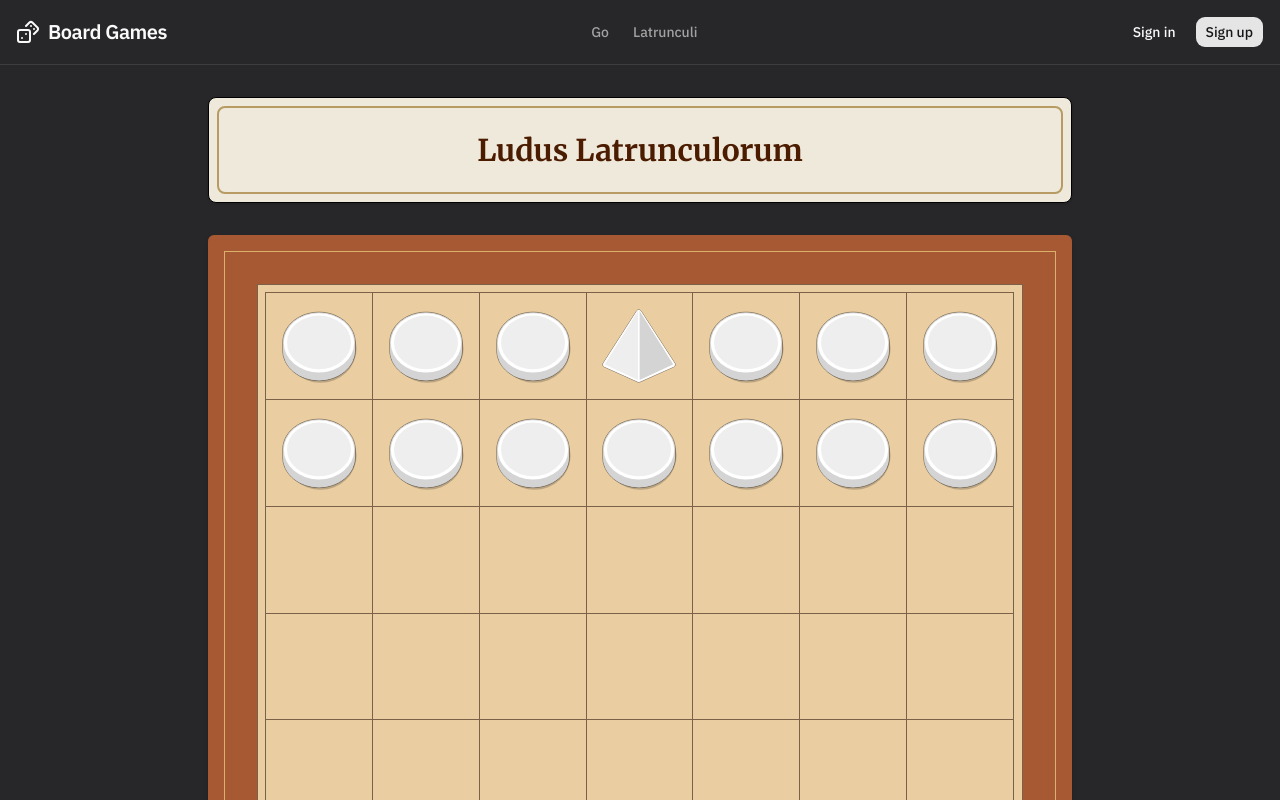
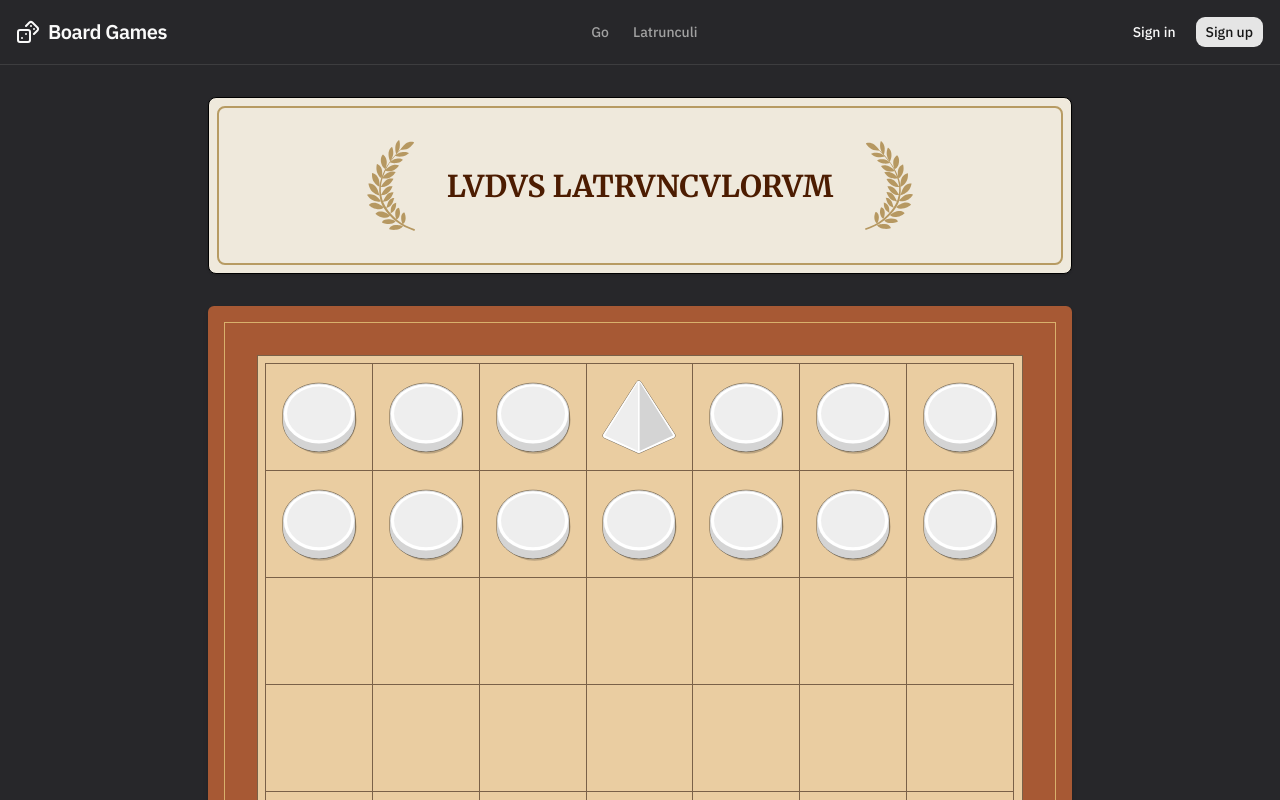
Before and after one commit to denys-suhachenko/board-games, a Next.js app: page /games/latrunculi in a window 1280 px wide. Shown: the top 800 px of the page. Built offline with nearby package versions, Linux system fonts and the light colour scheme.

Commit message:
updated latrunculi page title

```diff
--- a/app/games/go/page.tsx
+++ b/app/games/go/page.tsx
@@ -4,8 +4,9 @@ export default function GoPage() {
   return (
     <div className="mx-auto w-full max-w-4xl px-6 py-8 md:px-4 md:py-8">
       <div className="mb-8 rounded-md border border-black bg-[#EFE9DC] p-2 shadow-sm">
-        <div className="rounded-md border-2 border-[#B79B63] bg-[#EFE9DC] p-6">
-          <h1 className="text-center font-serif text-3xl font-semibold text-[#4C1C01]">
+        <div className="rounded-md border-2 border-gray-400 bg-[#EFE9DC] p-6">
+          <h1 className="text-center font-serif text-xl font-semibold text-gray-900 md:text-2xl lg:text-3xl">
+            {/* <h1 className="text-center font-serif text-3xl font-semibold text-[#4C1C01]"> */}
             Go (围棋/圍棋)
           </h1>
         </div>
--- a/app/games/latrunculi/page.tsx
+++ b/app/games/latrunculi/page.tsx
@@ -1,13 +1,38 @@
+import Image from 'next/image';
+
+import LaurelWreathLeft from '@/public/laurel_wreath_left.svg';
+import LaurelWreathRight from '@/public/laurel_wreath_right.svg';
+
 import { LatrunculiGameBoard } from '@/components/latrunculi_game/ui';
 
 export default function LatrunculiPage() {
   return (
     <div className="mx-auto w-full max-w-4xl px-6 py-8 md:px-4 md:py-8">
-      <div className="mb-8 rounded-md border border-black bg-[#EFE9DC] p-2 shadow-sm">
-        <div className="rounded-md border-2 border-[#B79B63] bg-[#EFE9DC] p-6">
-          <h1 className="text-center font-serif text-3xl font-semibold text-[#4C1C01]">
-            Ludus Latrunculorum
-          </h1>
+      <div className="mb-8 w-full rounded-md border border-black bg-[#EFE9DC] p-2 shadow-sm">
+        <div className="flex w-full items-center justify-center rounded-md border-2 border-[#B79B63] bg-[#EFE9DC] p-4 lg:p-8">
+          <div className="flex flex-nowrap items-center gap-x-8">
+            <Image
+              src={LaurelWreathLeft}
+              alt="laurel_wreath"
+              className="hidden md:block"
+              style={{
+                width: 48,
+                height: 'auto',
+              }}
+            />
+            <h1 className="text-center font-serif text-xl font-semibold text-[#4C1C01] md:text-2xl lg:text-3xl">
+              LVDVS LATRVNCVLORVM
+            </h1>
+            <Image
+              src={LaurelWreathRight}
+              alt="laurel_wreath"
+              className="hidden md:block"
+              style={{
+                width: 48,
+                height: 'auto',
+              }}
+            />
+          </div>
         </div>
       </div>
 
--- a/components/Hero.tsx
+++ b/components/Hero.tsx
@@ -9,7 +9,7 @@ import { Container, Navbar } from '@/shared/layout';
 
 export function Hero() {
   return (
-    <section className="relative min-h-[640px] overflow-hidden">
+    <section className="relative h-dvh min-h-[640px] overflow-hidden">
       <Image
         src={heroImage}
         alt="Classic board games including chess, go, shogi and xiangqi"
```
Also changed, not shown: public/laurel_wreath_left.svg (added), public/laurel_wreath_right.svg (added).
